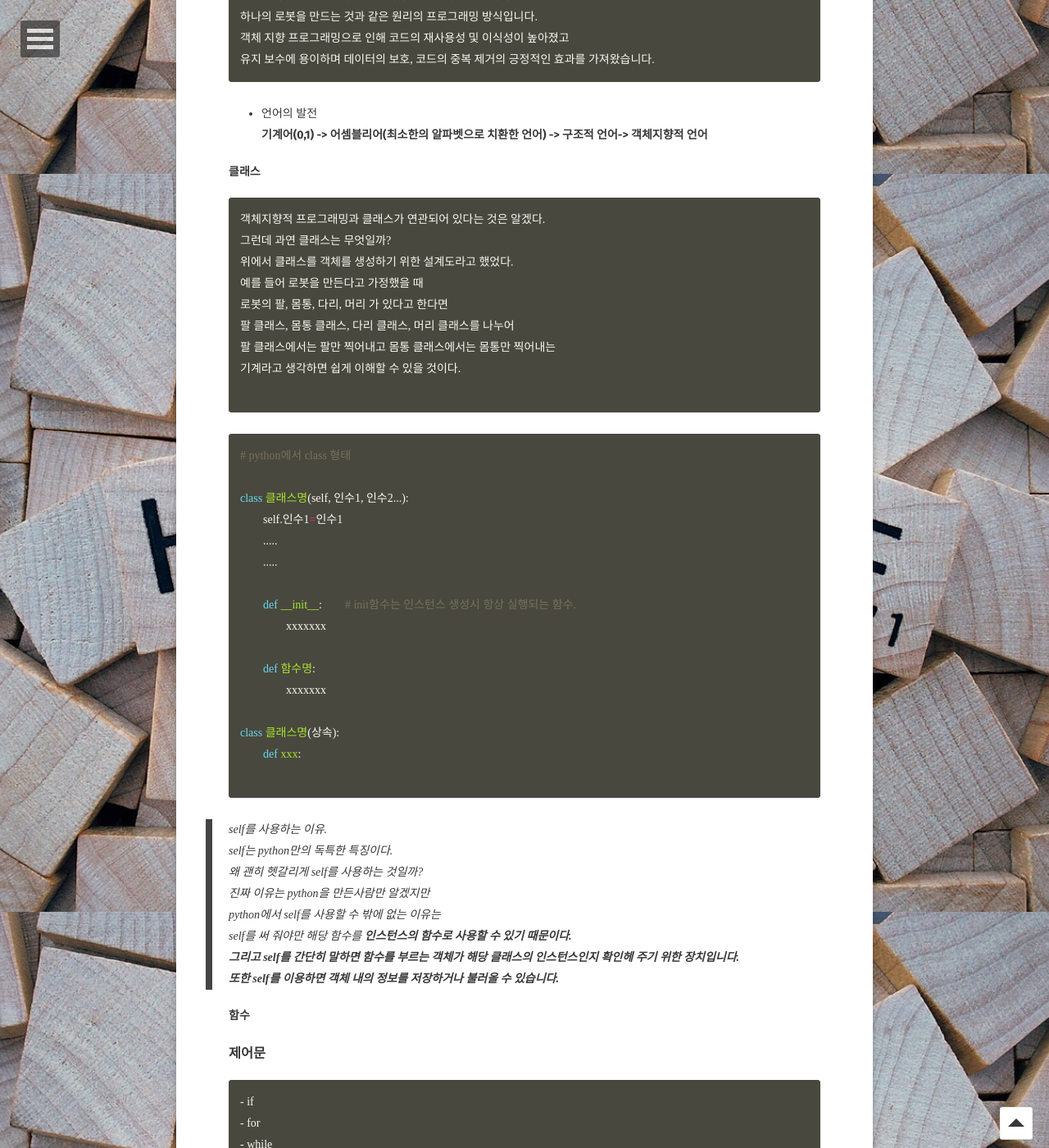
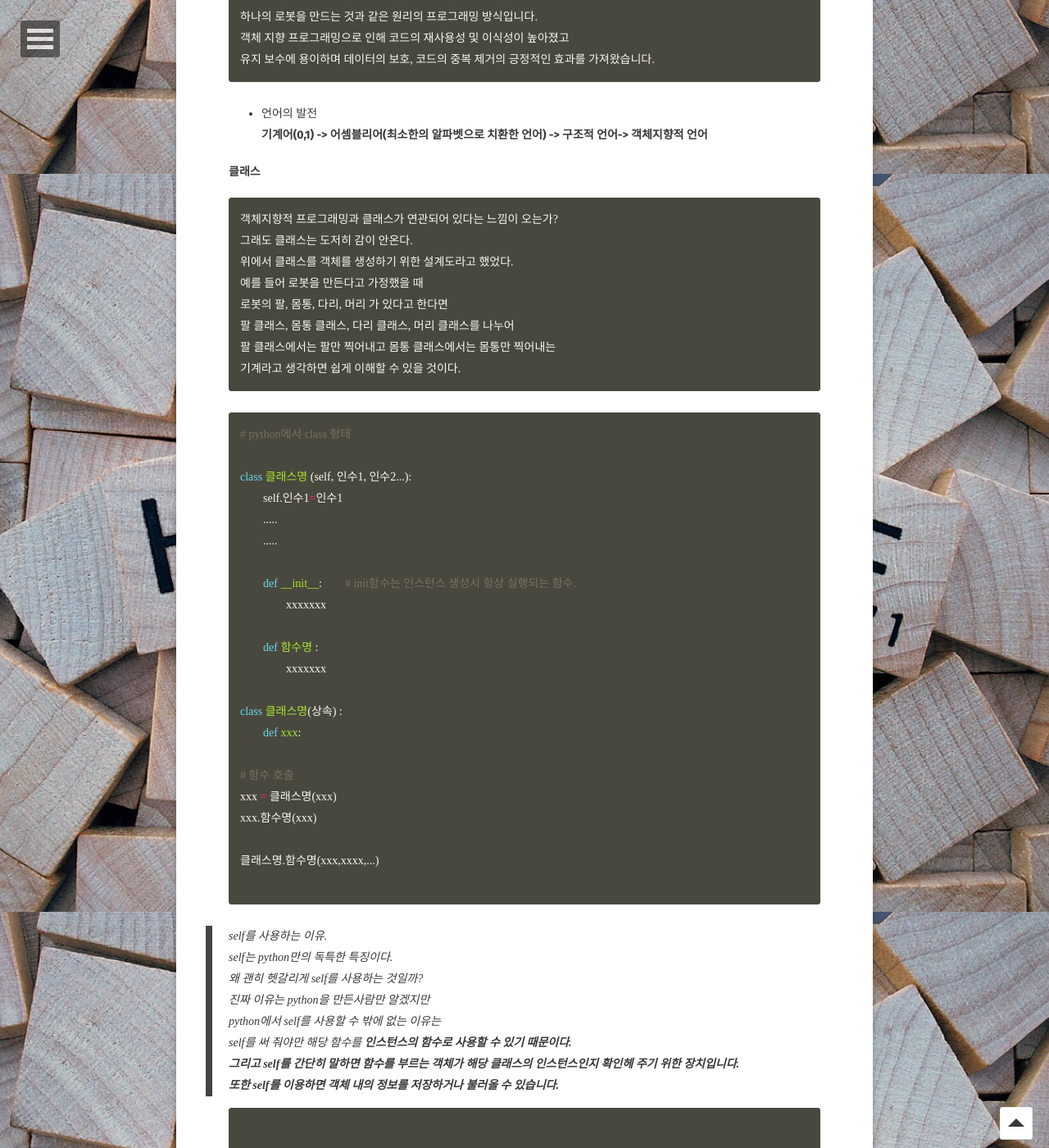
Before and after one commit to Jungjihyuk/JH_Life, a Jekyll site: the page built from _posts/2019-01-23-python.md, in a window 1280 px wide and 1400 px high, scrolled down 3388 px. Shown: the whole window at 82% size. Built offline with Jekyll 4.4.1, drawn with Linux system fonts in a browser that asks for light colours; some web fonts are replaced; comment, search, counter and statistics services are not loaded.

Commit message:
python 수정

````diff
--- a/_posts/2019-01-23-python.md
+++ b/_posts/2019-01-23-python.md
@@ -83,20 +83,20 @@ c 언어 같은 경우 절차지향적 프로그래밍 언어로 클래스를
 
 #### 클래스
 ```
-객체지향적 프로그래밍과 클래스가 연관되어 있다는 것은 알겠다.
-그런데 과연 클래스는 무엇일까?
+객체지향적 프로그래밍과 클래스가 연관되어 있다는 느낌이 오는가?
+그래도 클래스는 도저히 감이 안온다.
 위에서 클래스를 객체를 생성하기 위한 설계도라고 했었다.
 예를 들어 로봇을 만든다고 가정했을 때
 로봇의 팔, 몸통, 다리, 머리 가 있다고 한다면
 팔 클래스, 몸통 클래스, 다리 클래스, 머리 클래스를 나누어
 팔 클래스에서는 팔만 찍어내고 몸통 클래스에서는 몸통만 찍어내는
 기계라고 생각하면 쉽게 이해할 수 있을 것이다.
+```
 
-```
 ```python
 # python에서 class 형태
 
-class 클래스명(self, 인수1, 인수2...):
+class 클래스명 (self, 인수1, 인수2...):
 	self.인수1=인수1
 	.....
 	.....
@@ -104,11 +104,17 @@ class 클래스명(self, 인수1, 인수2...):
 	def __init__:        # init함수는 인스턴스 생성시 항상 실행되는 함수.
 		xxxxxxx
 
-	def 함수명:
+	def 함수명 :
 		xxxxxxx
 
-class 클래스명(상속):
+class 클래스명(상속) :
 	def xxx:
+
+# 함수 호출
+xxx = 클래스명(xxx)
+xxx.함수명(xxx)
+
+클래스명.함수명(xxx,xxxx,...)
 
 ```
 > self를 사용하는 이유. <br>
@@ -122,6 +128,9 @@ class 클래스명(상속):
   또한 self를 이용하면 객체 내의 정보를 저장하거나 불러올 수 있습니다.<br>
 
 
+```python
+
+```
 
 #### 함수
 
````
